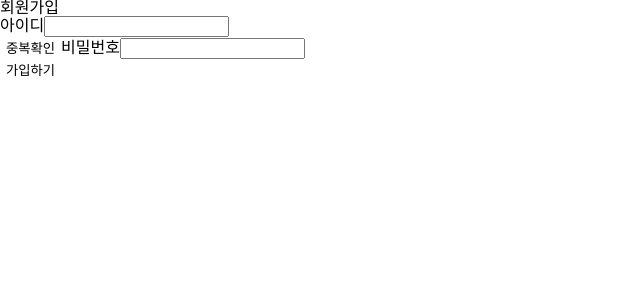
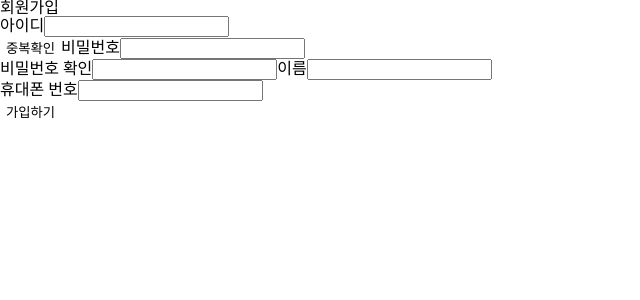
Before and after one commit to yeon1128/open-market, a React (Create React App) app: page /signup in a window 1280 px wide. Shown: the top 300 px of the page, without its empty margins (0-640 px from the left). Built offline with nearby package versions, Linux system fonts and the light colour scheme.

Commit message:
feat: 비밀번호 확인, 휴대폰 번호 유효성 검사 및 사용자 이름 등록 시 에러 조건 생성 #7

```diff
--- a/src/pages/SignUp/index.jsx
+++ b/src/pages/SignUp/index.jsx
@@ -18,6 +18,12 @@ export default function SignUp() {
       return /^[a-zA-Z0-9]{6,19}$/g.test(target);
     } else if (targetName === "password") {
       return /^(?=.*[a-z])(?=.*[0-9]).{8,16}$/g.test(target);
+    } else if (targetName === "password2") {
+      return target !== password ? false : true;
+    } else if (targetName === "name") {
+      return target === "" ? false : true;
+    } else if (targetName === "phone_number") {
+      return /^[0-9]{10}$/g.test(target);
     }
   };
 
@@ -44,6 +50,14 @@ export default function SignUp() {
           ...errors,
           [name]: "비밀번호는 8자 이상, 영소문자를 포함해야 합니다.",
         });
+      } else if (name === "password2") {
+        setErrors({ ...errors, [name]: "비밀번호가 일치하지 않습니다." });
+      } else if (name === "phone_number") {
+        setErrors({
+          ...errors,
+          [name]:
+            "핸드폰 번호는 01*으로 시작해야 하는 10~11자리 숫자여야 합니다.",
+        });
       }
     }
   };
@@ -67,6 +81,7 @@ export default function SignUp() {
           required
         />
         {!isValids(username, "username") && <p>{errors.username}</p>}
+
         <button>중복확인</button>
 
         <label htmlFor="userPassword">비밀번호</label>
@@ -80,6 +95,41 @@ export default function SignUp() {
         />
         {!isValids(password, "password") && <p>{errors.password}</p>}
 
+        <label htmlFor="userPassword2">비밀번호 확인</label>
+        <input
+          type="password"
+          id="userPassword2"
+          value={password2}
+          onChange={handleChange}
+          name="password2"
+          required
+        />
+        {!isValids(password2, "password2") && <p>{errors.password2}</p>}
+
+        <label htmlFor="name">이름</label>
+        <input
+          type="text"
+          id="name"
+          value={name}
+          onChange={handleChange}
+          name="name"
+          required
+        />
+        {!isValids(name, "name") && <p>{errors.name}</p>}
+
+        <label htmlFor="phoneNumber">휴대폰 번호</label>
+        <input
+          type="tel"
+          id="phoneNumber"
+          value={phone_number}
+          onChange={handleChange}
+          name="phone_number"
+          required
+        />
+        {!isValids(phone_number, "phone_number") && (
+          <p>{errors.phone_number}</p>
+        )}
+
         <button type="submit">가입하기</button>
       </fieldset>
     </form>
```
